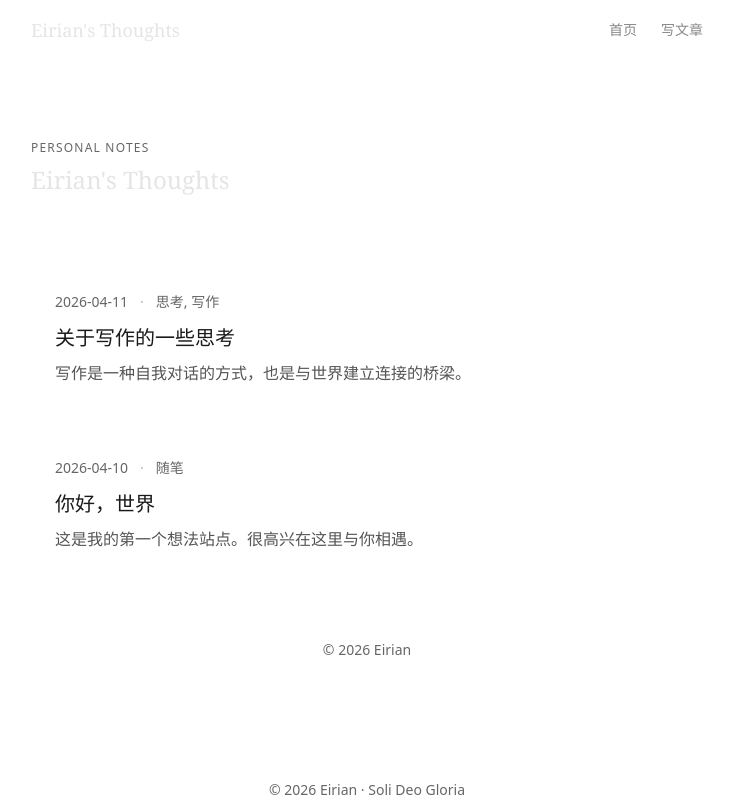
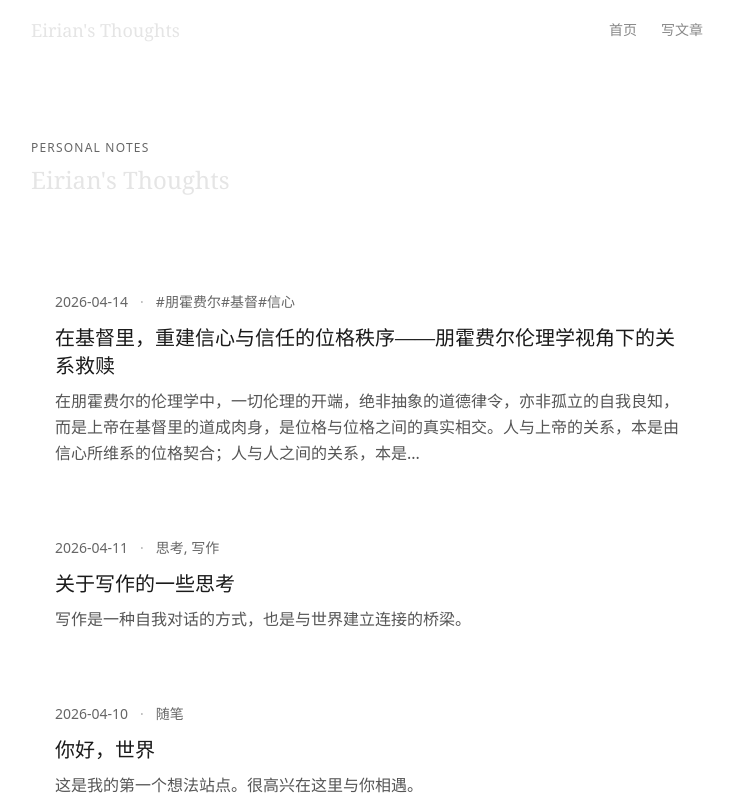
Before and after one commit to Eirian-design/my-thoughts, a Next.js app: page / in a window 1280 px wide. Shown: the top 800 px of the page, without its empty margins (273-1007 px from the left). Built offline with nearby package versions, Linux system fonts and the light colour scheme.

Commit message:
feat: 添加文章 "在基督里，重建信心与信任的位格秩序——朋霍费尔伦理学视角下的关系救赎"

```diff
--- a/src/data/posts.ts
+++ b/src/data/posts.ts
@@ -44,4 +44,37 @@ export const posts = [
   //   可以换行
   //   `,
   // },},
+
+  {
+    id: "在基督里重建信心与信任的位格秩序朋霍费尔伦理学视角下的关系救赎",
+    title: "在基督里，重建信心与信任的位格秩序——朋霍费尔伦理学视角下的关系救赎",
+    excerpt: `在朋霍费尔的伦理学中，一切伦理的开端，绝非抽象的道德律令，亦非孤立的自我良知，而是上帝在基督里的道成肉身，是位格与位格之间的真实相交。人与上帝的关系，本是由信心所维系的位格契合；人与人之间的关系，本是...`,
+    date: "2026-04-14",
+    tags: ["#朋霍费尔#基督#信心"],
+    content: `在朋霍费尔的伦理学中，一切伦理的开端，绝非抽象的道德律令，亦非孤立的自我良知，而是上帝在基督里的道成肉身，是位格与位格之间的真实相交。人与上帝的关系，本是由信心所维系的位格契合；人与人之间的关系，本是由信任所支撑的位格共在。这双重的位格关系，构成了上帝创世之初，世界原本的、合乎真理的秩序。而罪的入侵，从根本上摧毁了这一秩序，让信心沦为虚无，让信任化为泡影，将人抛入自我中心的隔绝与虚妄之中。唯有耶稣基督的救赎工作，打破罪的辖制，恢复这两层位格关系；而圣灵内住，正是上帝赐下的、无可动摇的确据，让这份重建的关系，在现实的生命中成为真实且永恒的实在。
+
+一、罪的本质：对信心与信任的双重背叛，自我位格的僭越
+
+朋霍费尔始终强调，罪并非单纯的行为过失，而是人背离上帝、以自我为中心的位格扭曲。在上帝完美的创造里，人与上帝的联结，是全然倚靠的信心——这不是人主动抓取上帝的努力，而是人敞开位格，接受上帝的信实与恩典，顺服在上帝的主权之下，如《希伯来书》11:1所言：“信就是所望之事的实底，是未见之事的确据。”人在这份信心之中，放下自我的高举，承认上帝的绝对主权，活在与造物主的亲密相交里。
+而人与人之间的联结，是彼此交付的信任。同为上帝的造物，人在对上帝的共同信心中，确认彼此的位格价值，以真诚、无私、相爱的心彼此相待，这是源于创世秩序的位格责任。正如《约翰一书》4:20所说：“人若说我爱神，却恨他的弟兄，就是说谎话的；不爱他所看见的弟兄，就不能爱没有看见的神。”信任，不是对他人品性的盲目笃定，而是在上帝的爱里，对彼此位格的尊重与托付。
+当罪进入世界，人选择违背上帝的话语，本质上是对信心的彻底背叛。人不再相信上帝的良善与信实，转而相信自我、高举自我，将自我的意志、欲望、利益置于上帝的主权之上，人与上帝之间的位格联结彻底断裂。人开始躲避上帝、怀疑上帝、悖逆上帝，如同《罗马书》3:10所言：“没有义人，连一个也没有；没有明白的，没有寻求神的。”这种对神的不信，直接催生了对人的不信任。
+罪让人人陷入自我中心的孤岛，自私、骄傲、谎言、伤害吞噬了人与人之间的真诚。人为了守护自我的利益，开始猜忌、防备、背叛他人，信任的纽带被彻底撕碎。朋霍费尔尖锐地指出，这是位格的崩塌：人不再为他人而存在，不再为上帝而活，反而沦为自我的奴仆，活在隔绝、孤独、冲突与恐惧之中。世界不再是位格相交的共同体，而是彼此争斗、彼此伤害的战场，信心与信任双双死亡，这就是罪所带来的、最残酷的伦理灾难。
+
+二、基督的工作：道成肉身的救赎，重建信心与信任的伦理本源
+朋霍费尔的伦理学，始终以基督为唯一核心，他断言：唯有基督，是世界的救赎，是一切关系的重建者。面对罪所摧毁的信心与信任，上帝没有抛弃这个世界，而是差遣独生子耶稣基督道成肉身，以十字架的牺牲与复活，成就了挽回一切的伦理行动，重新修复人与神、人与人的位格关系。
+基督首先恢复了人与上帝之间的信心。基督作为完全的神，亦成为完全的人，祂以无罪的生命，担当了全人类的罪，被钉在十字架上，付上了罪的赎价，拆毁了人与神之间隔绝的墙。《罗马书》5:1明确：“我们既因信称义，就藉着我们的主耶稣基督得与神相和。”这份救赎，不是人靠着行为赚取的，而是上帝白白的恩典；人唯有凭着信心，接受基督的救赎，才能重新回到上帝的面前，恢复与神的位格相交。基督的复活，印证了救赎的得胜，让这份信心不再是空洞的期盼，而是扎根于基督得胜真理之上的真实倚靠。在基督里，人重新放下自我的僭越，回归对上帝全然的信靠，信心的生命得以重生。
+同时，基督更重建了人与人之间的信任。朋霍费尔提出，基督教伦理的核心是“为他人而存在”，这正是基督的生命样式。基督道成肉身，舍弃天上的荣耀，降卑为人，服侍罪人，甚至为罪人舍命，祂用行动诠释了真正的爱与信任。祂教导门徒要彼此相爱、彼此饶恕，放下自我的仇恨与猜忌，《马太福音》5:9说：“使人和睦的人有福了，因为他们必称为神的儿子。”基督的救赎，不仅是人与神的和好，更是人与人的和好。祂在十字架上废掉了人与人之间的冤仇，让原本彼此为敌、彼此猜忌的人，在基督里成为一体，重拾对彼此的信任。
+在朋霍费尔看来，基督的工作，是对罪的彻底战胜，是对破碎位格的重新塑造。祂让死亡的信心复活，让崩塌的信任重建，将世界从自我中心的混乱中，拉回上帝所设定的、位格相交的伦理秩序之中。这不是抽象的神学理论，而是在基督里成就的、真实的救赎事件，是每一个信徒都能亲身经历的生命改变。
+
+
+三、圣灵的确据：在现实世界中，持守信心与信任的责任生命
+朋霍费尔始终拒绝将信仰沦为脱离现实的空谈，他强调，基督徒的生命，是在现实世界中负责任的生命。基督重建了信心与信任，而圣灵则在每一个信徒的心中，做确据与塑造的工作，让信徒在世俗的生活中，始终持守对神的信心，践行对人的信任，活出合乎基督的伦理生命。
+圣灵是救赎之恩的印证，是信心的确据。《罗马书》8:16说：“圣灵与我们的心同证我们是神的儿女。”圣灵内住在信徒心中，让我们内心深处笃定，自己是被上帝所爱、所接纳的儿女，让我们对基督的救赎、对上帝的应许，不再有丝毫怀疑。这份确据，对抗着世间的疑惑、苦难与试探，让我们在动荡不安的世界中，始终持守对上帝的信心，不偏离真理的道路，不陷入自我的怀疑与动摇。圣灵不断坚固我们的信心，让我们在生活的每一个境遇中，都能信靠上帝的带领，顺服上帝的旨意。
+与此同时，圣灵在我们生命中进行伦理的塑造，让我们能够践行对他人的信任。圣灵除去我们心中的自私、骄傲、猜忌与刚硬，赐下仁爱、忍耐、包容、真诚的品格，让我们不再以自我为中心，而是学着基督的样式，“为他人而存在”。圣灵引导我们放下对他人的防备与伤害，以真诚的心对待身边的人，选择饶恕、选择信任、选择相爱。朋霍费尔认为，这是基督徒在世界中的责任：我们因着圣灵的动工，成为信心与信任的见证者，在破碎的人际关系中，活出基督的和好与爱，让信任在现实的生活中重新扎根。
+在这个充满猜忌、疏离、冲突的现世之中，圣灵的确据，让我们拥有了对抗罪恶、坚守真理的力量。我们不再被世俗的冷漠与自私同化，而是凭着对神的坚定信心，勇敢地去信任他人、去爱他人，在家庭、职场、社群中，重建人与人之间真诚的关系，活出基督所吩咐的彼此相爱的伦理。
+
+结语：在基督里，做有信心、肯信任的门徒
+从朋霍费尔的伦理视角回望，人类的一切痛苦，根源都在于信心与信任的破碎；而人类的一切盼望，都在于基督里的关系重建。信心，是人与神位格相交的根基；信任，是人与人位格共在的纽带，二者皆由罪所破坏，皆由基督所恢复，皆由圣灵所坚固。
+基督徒的生命，从来不是孤立的灵修，而是在现实世界中，以信心回应上帝，以信任对待他人的责任生命。我们无需活在自我隔绝的孤独中，无需活在对神的怀疑、对人的猜忌中，因为基督已经得胜，圣灵已经内住。愿我们在圣灵的引导下，持守对上帝坚定不移的信心，践行对他人真诚无伪的信任，在这个破碎的世界中，活出基督的样式，见证上帝救赎的大能，让信心与信任，成为我们生命中最真实的伦理见证。`,
+  },
 ];
```
